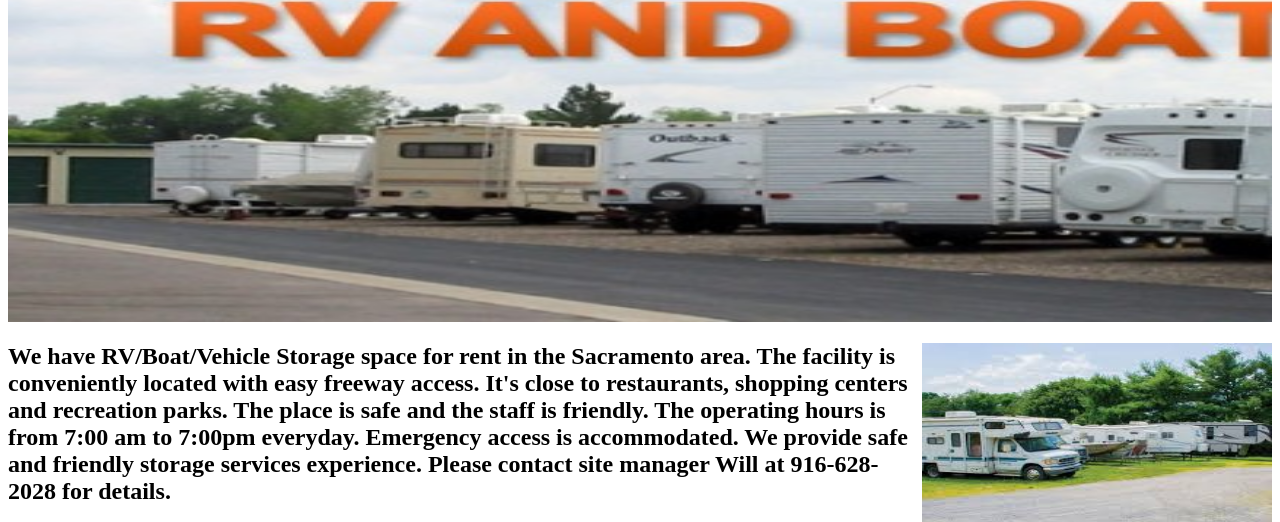
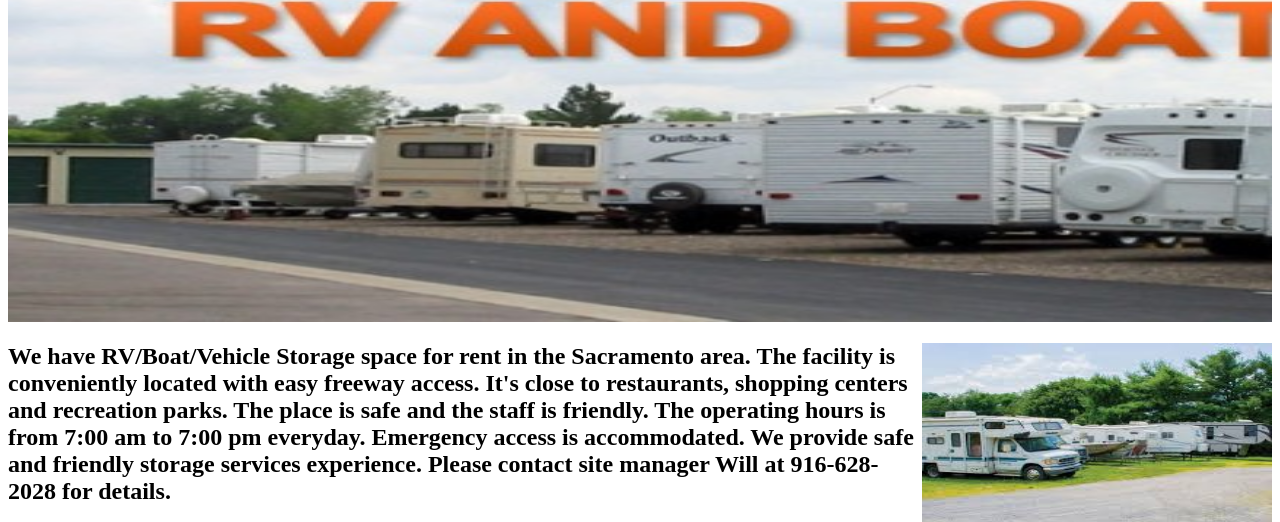
Before and after one commit to Sohail-Zafar/Rebecca, a plain HTML site: page index.html in a window 1280 px wide. Shown: the part 66-588 px from the top of the page. Drawn offline with Linux system fonts and the light colour scheme.

Commit message:
Second Commit

```diff
--- a/index.html
+++ b/index.html
@@ -23,7 +23,7 @@
 <p><h2>We have RV/Boat/Vehicle Storage space for rent in the Sacramento
   area. The facility is conveniently located with easy freeway access.
   It's close to restaurants, shopping centers and recreation parks. The place is safe and the staff
-  is friendly. The operating hours is from 7:00 am to 7:00pm everyday. Emergency access is accommodated.
+  is friendly. The operating hours is from 7:00 am to 7:00 pm everyday. Emergency access is accommodated.
   We provide safe and friendly storage services experience. Please contact site manager Will at 916-628-2028 for details.
 </h2></p>
 
```
